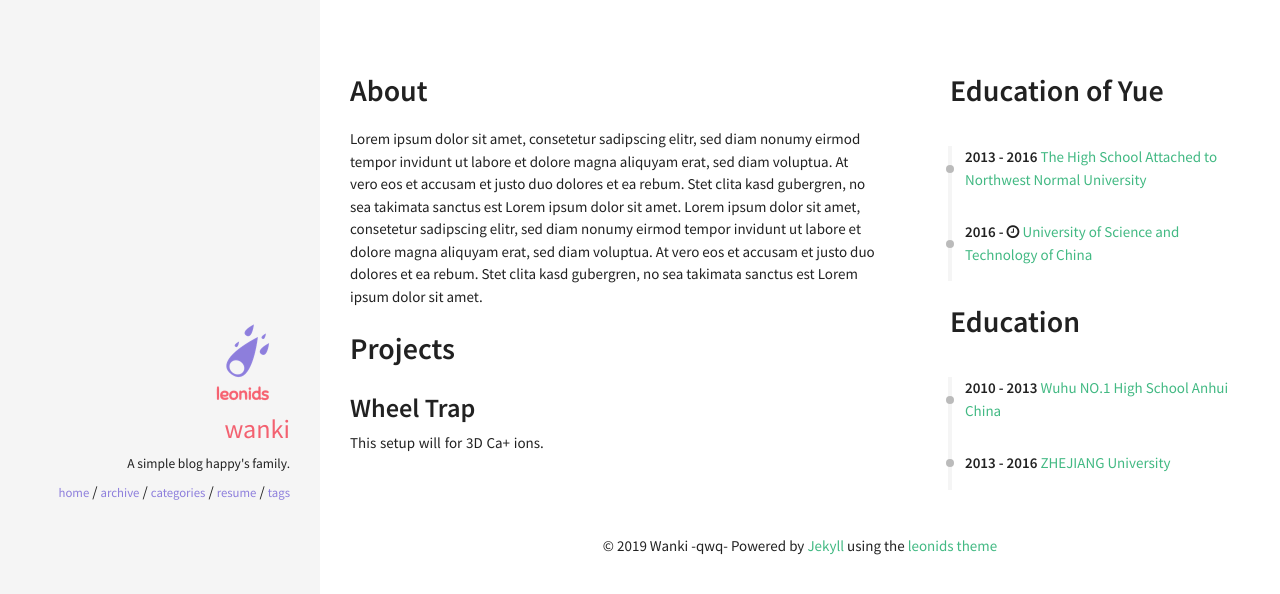
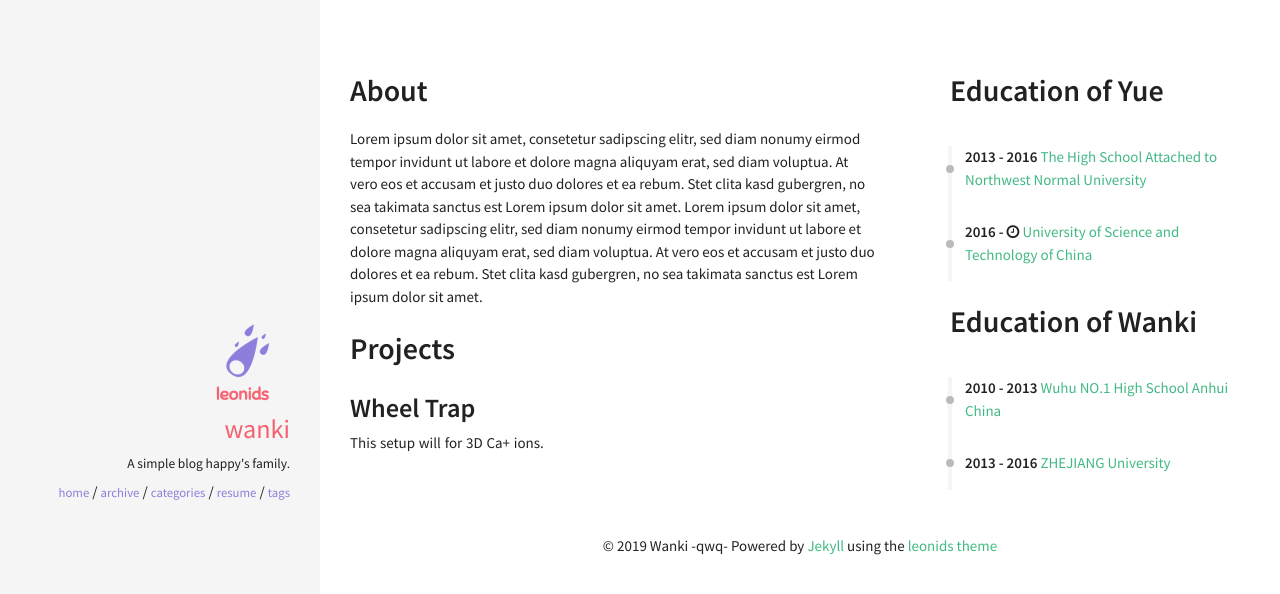
Before and after one commit to YueLi02/YueLi02.github.io, a Jekyll site: the page built from resume.html, in a window 1280 px wide. Shown: the top 594 px of the page. Built offline with Jekyll 4.4.1, drawn with Linux system fonts in a browser that asks for light colours.

Commit message:
Update education_wanki.html

```diff
--- a/_includes/sections/education_wanki.html
+++ b/_includes/sections/education_wanki.html
@@ -1,5 +1,5 @@
 <div class="navy-line"></div>
-<h1><span data-i18n="skills.my_skills">Education</span></h1>
+<h1><span data-i18n="skills.my_skills">Education of Wanki</span></h1>
 
 <div class="archive">
   <div class="timeline" id="timeline">
```
